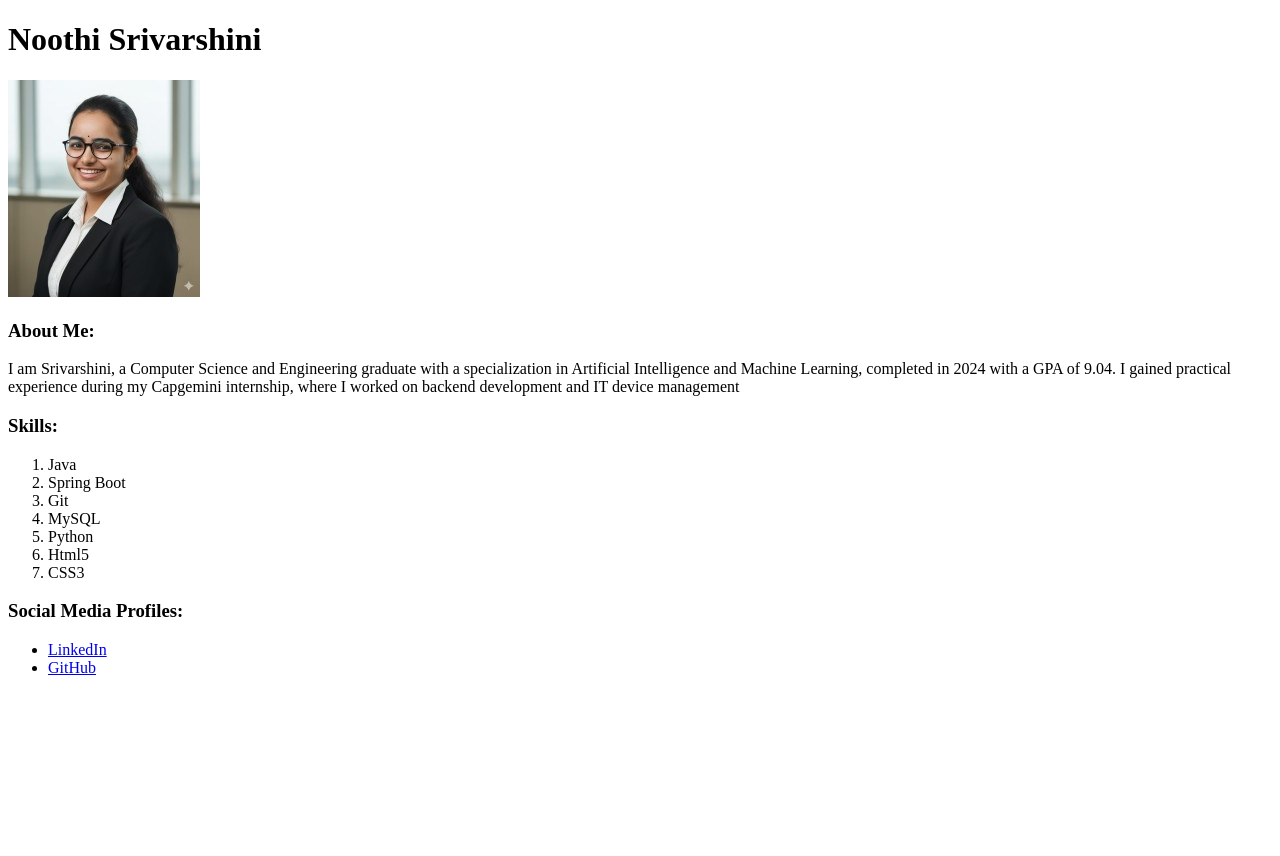
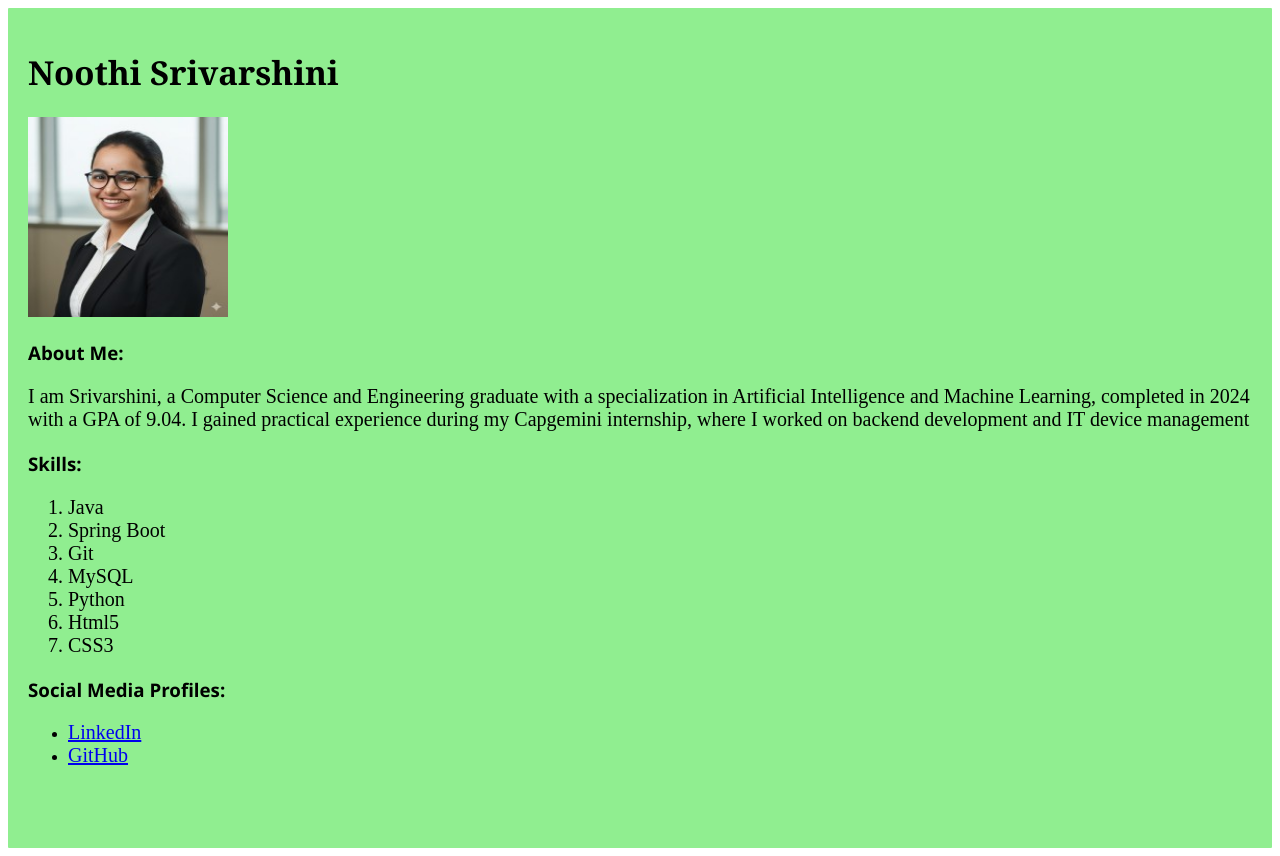
Before and after one commit to SriVarshininoothi/CodeAndCreate, a plain HTML site: page HTML/Day02/PersonalWebpage.html in a window 1280 px wide. Before the commit the page ends 800 px from the top, so only its background shows below. Drawn offline with Linux system fonts and the light colour scheme.

Commit message:
added style to personalwebpage

```diff
--- a/HTML/Day02/PersonalWebpage.html
+++ b/HTML/Day02/PersonalWebpage.html
@@ -7,16 +7,17 @@
     </head>
 
     <body>
-        <h1>Noothi Srivarshini</h1>
+        <div style="background-color:lightgreen; height: 100vh; padding: 20px; margin: auto;border-radius: 1px;">
+        <h1 style="font-size: 33px; font-family: Cambria, Cochin, Georgia, Times, 'Times New Roman', serif;">Noothi Srivarshini</h1>
 
-        <img src="/assests/ProfilePic.jpg" alt="Profile Image"/>
-        <h3>About Me:</h3>
-        <p> I am Srivarshini, a Computer Science and Engineering graduate with a specialization in
+        <img src="/assests/ProfilePic.jpg" alt="Profile Image" width="200px" height="200px"/>
+        <h3 style="font-family: 'Segoe UI', Tahoma, Geneva, Verdana, sans-serif;">About Me:</h3>
+        <p style="font-size: 20px;"> I am Srivarshini, a Computer Science and Engineering graduate with a specialization in
              Artificial Intelligence and Machine Learning, completed in 2024 with a GPA of 9.04.
               I gained practical experience during my Capgemini internship, where I worked on backend development and IT device management</p>
 
-        <h3>Skills:</h3>
-        <ol>
+        <h3 style="font-family: 'Segoe UI', Tahoma, Geneva, Verdana, sans-serif;">Skills:</h3>
+        <ol style="font-size: 20px;">
             <li>Java</li>
             <li> Spring Boot</li>
             <li> Git</li>
@@ -25,14 +26,14 @@
             <li> Html5</li>
             <li> CSS3</li>
         </ol>
-<h3>Social Media Profiles:</h3>
+<h3 style="font-family: 'Segoe UI', Tahoma, Geneva, Verdana, sans-serif;">Social Media Profiles:</h3>
 
 <ul>
-    <li><a href="https://www.linkedin.com/in/noothi-srivarshini-918ba5240/">LinkedIn</a></li>
-    <li><a href="https://github.com/SriVarshininoothi">GitHub</a></li>
+    <li><a href="https://www.linkedin.com/in/noothi-srivarshini-918ba5240/" style="font-size: 20px;">LinkedIn</a></li>
+    <li><a href="https://github.com/SriVarshininoothi" style="font-size: 20px;">GitHub</a></li>
 
 </ul>
-
+</div>
     </body>
 
 </html>
```
